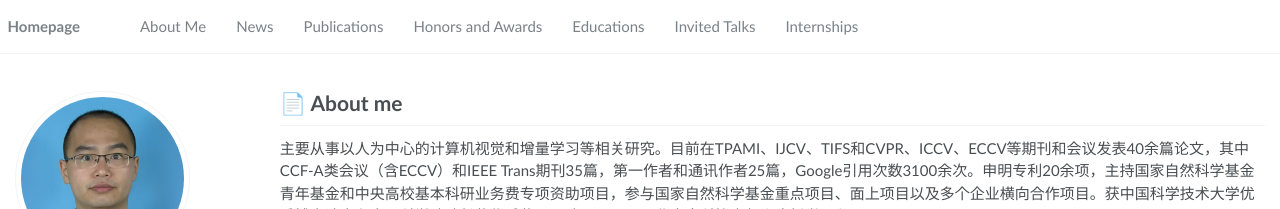
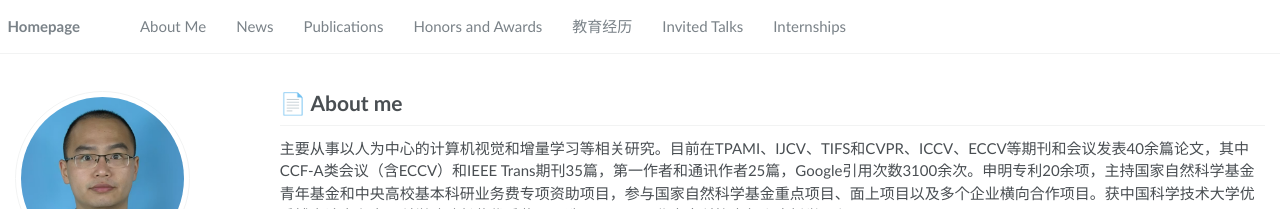
Before and after one commit to hshustc/hshustc.github.io, a Jekyll site: the page built from _pages/about.md, in a window 1280 px wide. Shown: the top 209 px of the page. Built offline with Jekyll 4.4.1, drawn with Linux system fonts in a browser that asks for light colours.

Commit message:
Update navigation.yml

```diff
--- a/_data/navigation.yml
+++ b/_data/navigation.yml
@@ -12,7 +12,7 @@ main:
   - title: "Honors and Awards"
     url: "/#-honors-and-awards"
 
-  - title: "Educations"
+  - title: "教育经历"
     url: "/#-educations"
 
   - title: "Invited Talks"
```
